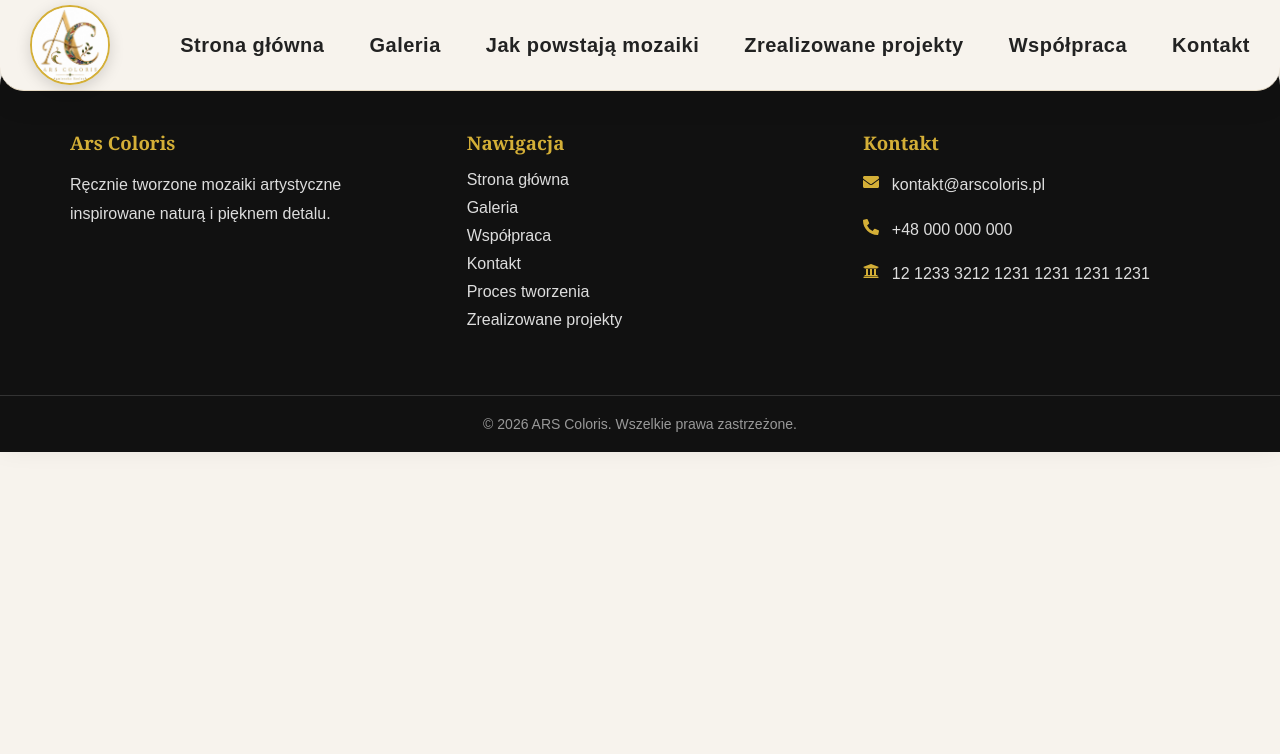
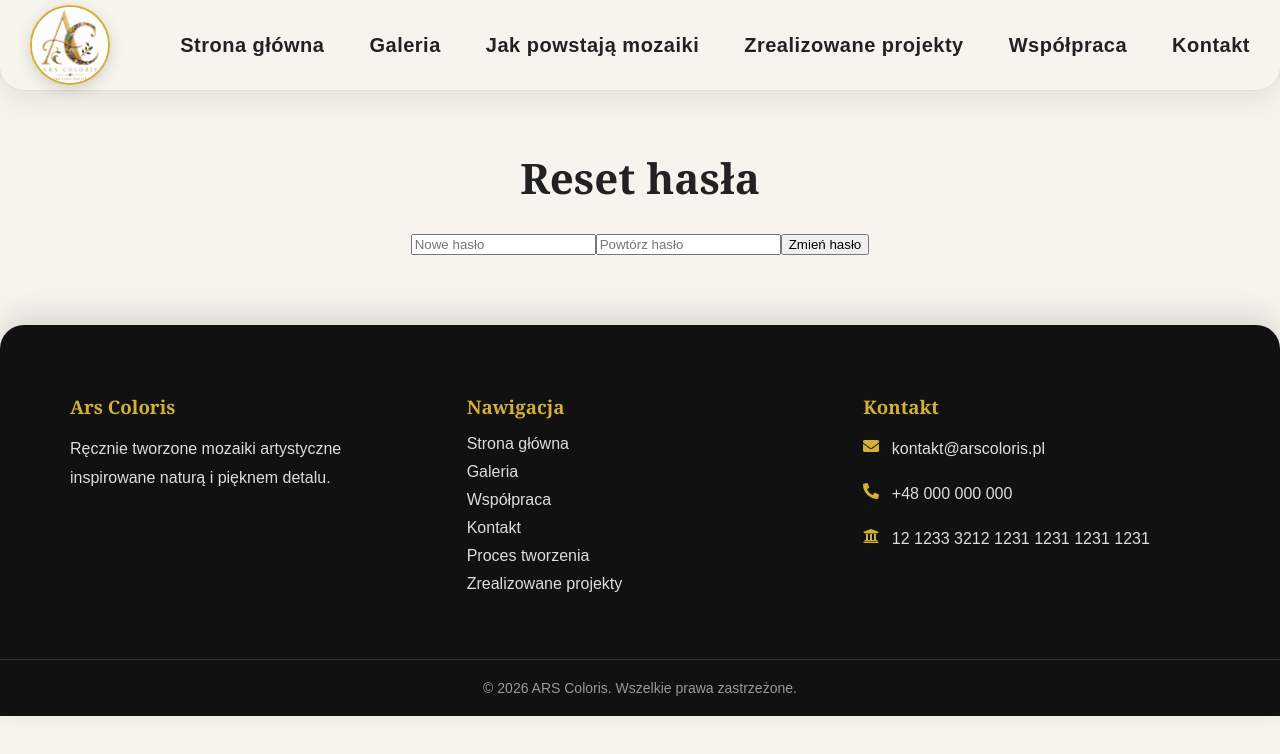
Before and after one commit to Marzeda/Ars_Coloris, a React (Create React App) app in the folder ars_coloris_front/: page /reset-password/1 in a window 1280 px wide. Shown: the top 754 px of the page. Built offline with nearby package versions, Linux system fonts and the light colour scheme.

Commit message:
Add password reset system and bcrypt authentication

```diff
--- a/ars_coloris_front/src/App.js
+++ b/ars_coloris_front/src/App.js
@@ -15,6 +15,8 @@ import ProductDetails from "./pages/ProductDetails";
 import Login from "./pages/Login";
 import Admin from "./pages/Admin";
 import Artist from "./pages/Artist";
+
+import ResetPassword from "./pages/ResetPassword";
 
 import ProtectedRoute from "./components/ProtectedRoute";
 
@@ -54,6 +56,10 @@ function App() {
                         </ProtectedRoute>
                     }
                 />
+                <Route
+                    path="/reset-password/:token"
+                    element={<ResetPassword />}
+                />
 
             </Routes>
 
--- /dev/null
+++ b/ars_coloris_front/src/pages/ResetPassword.js
@@ -0,0 +1,87 @@
+import { useState } from "react";
+import { useParams, useNavigate } from "react-router-dom";
+
+const API_URL = "http://localhost:5000";
+
+function ResetPassword() {
+    const { token } = useParams();
+    const navigate = useNavigate();
+
+    const [password, setPassword] = useState("");
+    const [confirmPassword, setConfirmPassword] = useState("");
+    const [message, setMessage] = useState("");
+
+    const handleSubmit = async (e) => {
+        e.preventDefault();
+
+        if (password !== confirmPassword) {
+            setMessage("Hasła nie są identyczne.");
+            return;
+        }
+
+        const response = await fetch(
+            `${API_URL}/api/reset-password`,
+            {
+                method: "POST",
+                headers: {
+                    "Content-Type": "application/json"
+                },
+                body: JSON.stringify({
+                    token,
+                    password
+                })
+            }
+        );
+
+        const data = await response.json();
+
+        if (response.ok) {
+            alert("Hasło zostało zmienione.");
+            navigate("/login");
+        } else {
+            setMessage(data.message);
+        }
+    };
+
+    return (
+        <div className="page">
+            <div className="login-container">
+                <h1>Reset hasła</h1>
+
+                <form onSubmit={handleSubmit}>
+                    <input
+                        type="password"
+                        placeholder="Nowe hasło"
+                        value={password}
+                        onChange={(e) =>
+                            setPassword(e.target.value)
+                        }
+                        required
+                    />
+
+                    <input
+                        type="password"
+                        placeholder="Powtórz hasło"
+                        value={confirmPassword}
+                        onChange={(e) =>
+                            setConfirmPassword(e.target.value)
+                        }
+                        required
+                    />
+
+                    <button type="submit">
+                        Zmień hasło
+                    </button>
+                </form>
+
+                {message && (
+                    <p className="error-message">
+                        {message}
+                    </p>
+                )}
+            </div>
+        </div>
+    );
+}
+
+export default ResetPassword;
```
Also changed, not shown: 2 other files (tests, documents, lock files or other folders).
